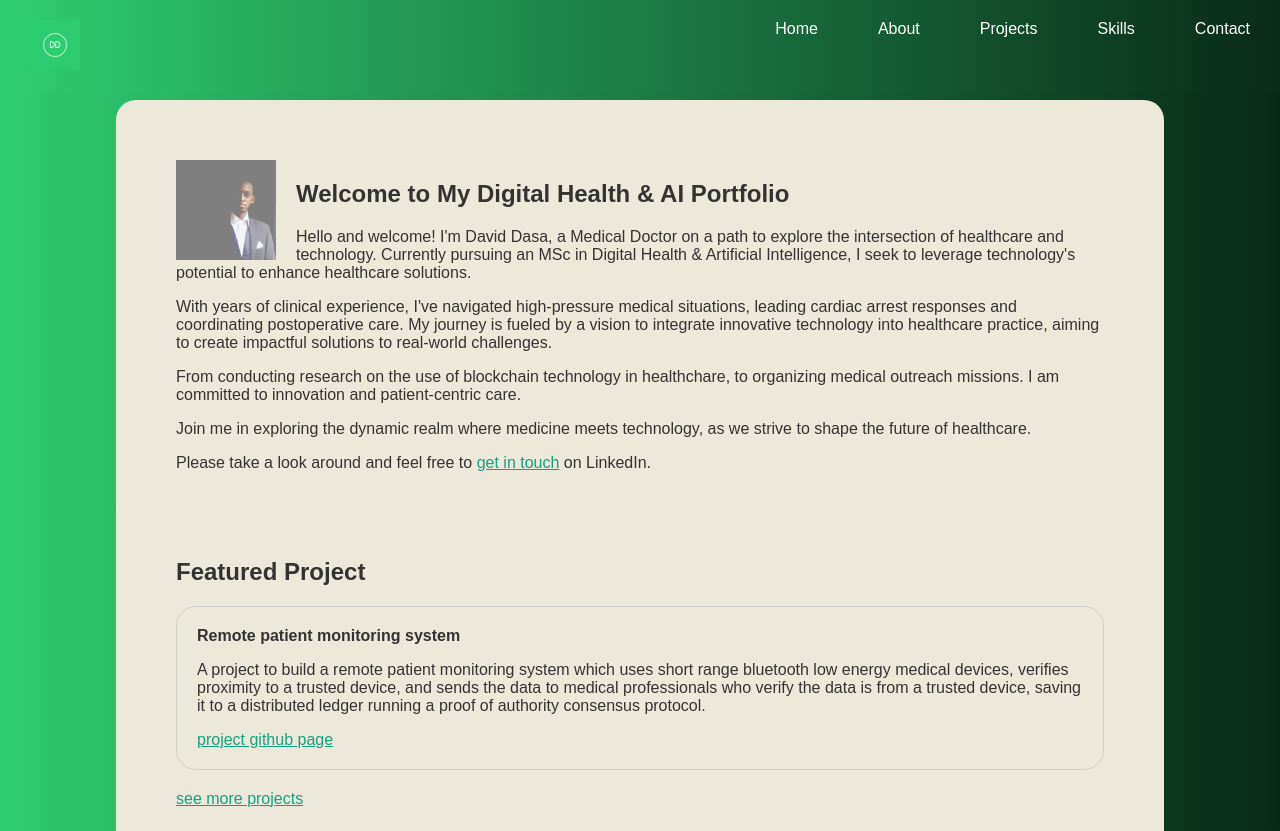
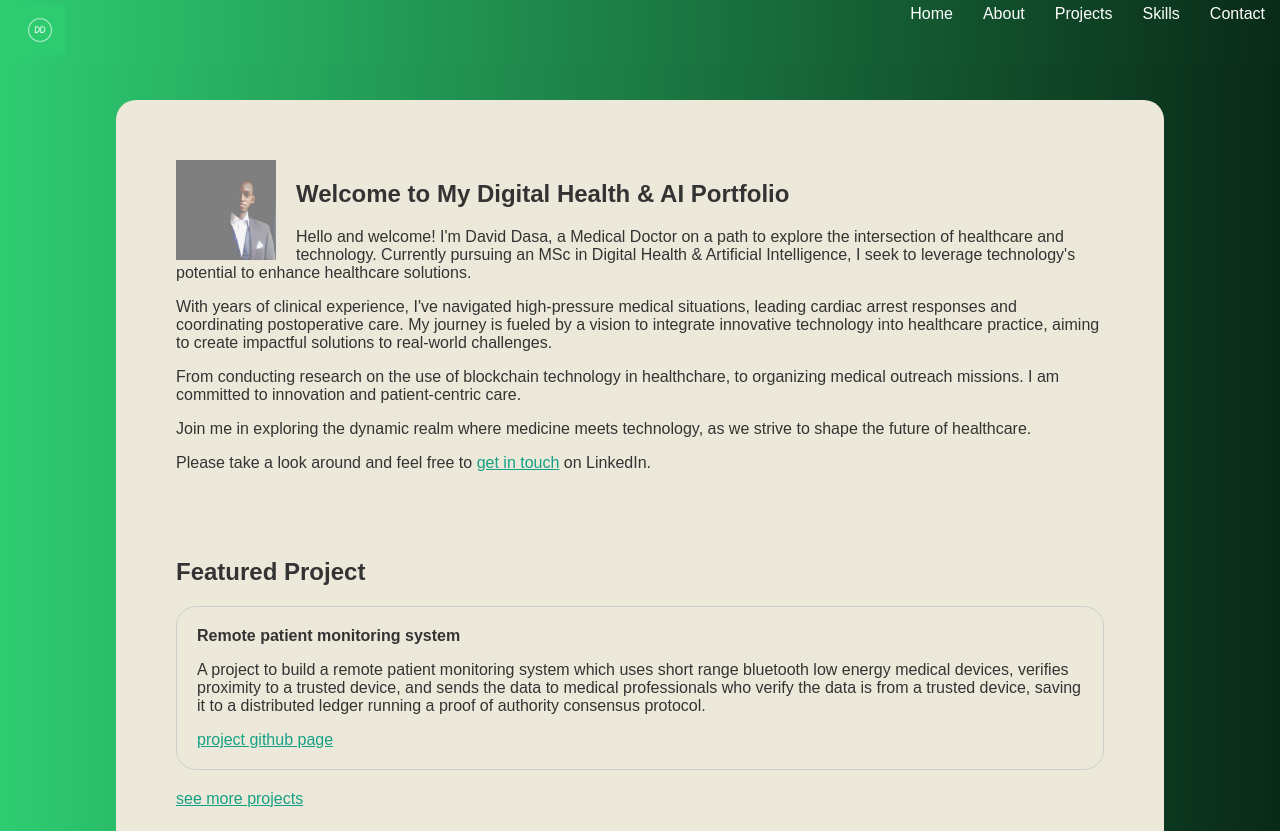
Before and after one commit to Naijaoracle/static_web_app, a website: page src/index.html in a window 1280 px wide. Shown: the top 831 px of the page. Drawn offline with Linux system fonts and the light colour scheme.

Commit message:
styles update

```diff
--- a/src/styles.css
+++ b/src/styles.css
@@ -67,7 +67,7 @@ nav ul li:first-child {
 nav ul li a {
   color: #fff;
   text-decoration: none;
-  padding: 20px 20px;
+  padding: 5px;
   display: inline-block;
   transition: background-color 0.3s ease-in-out;
 }
```
